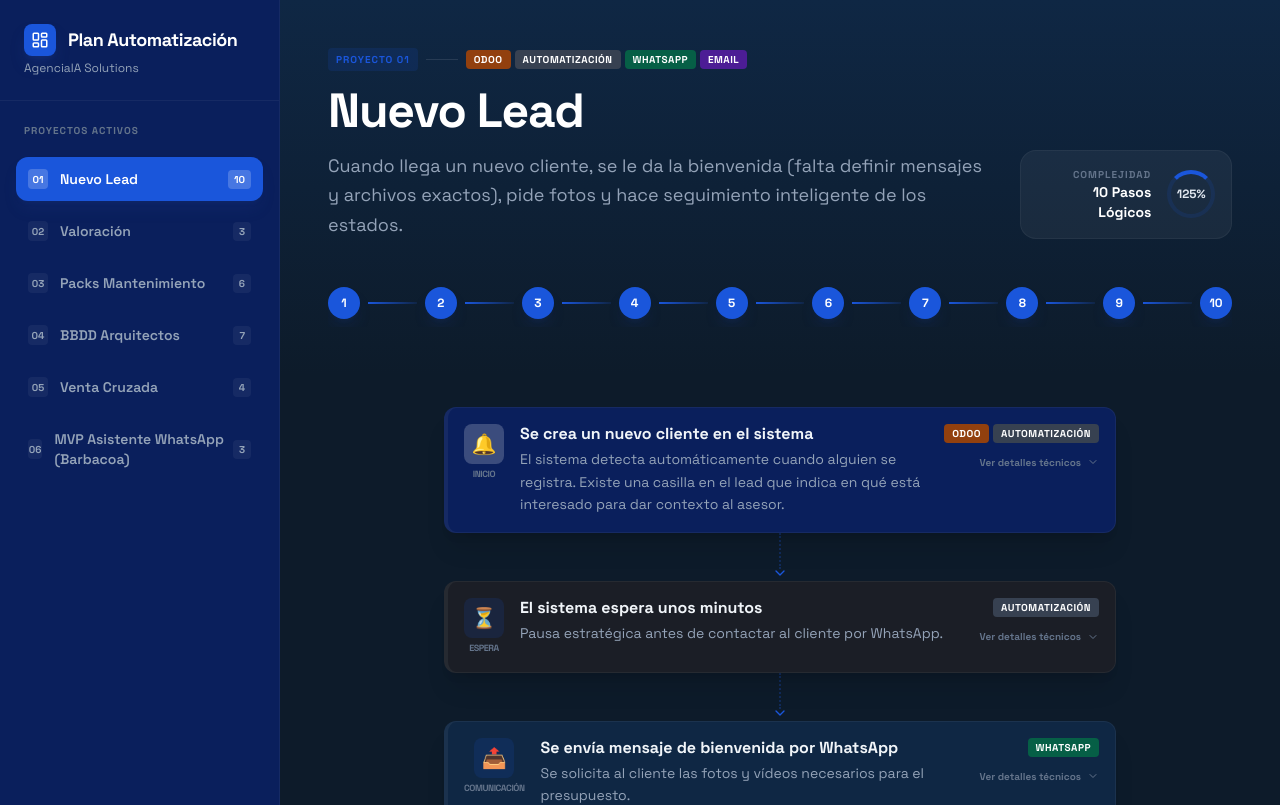
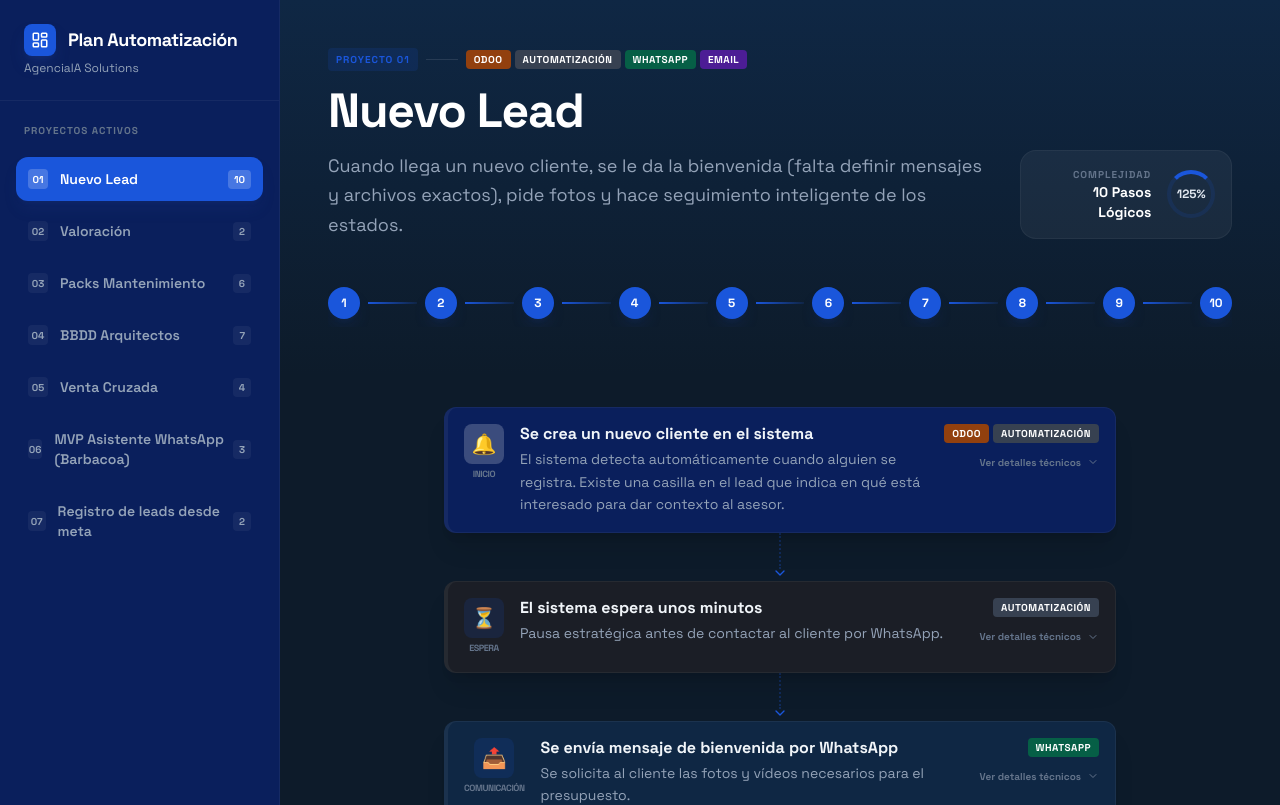
Before and after one commit to javiagenciaiasolutions-beep/outs-onboarding, a Next.js app: page / in a window 1280 px wide. Shown: the top 805 px of the page. Built offline with nearby package versions, Linux system fonts and the light colour scheme.

Commit message:
Update automation workflows: remove trustpilot, add meta leads

```diff
--- a/src/app/page.tsx
+++ b/src/app/page.tsx
@@ -117,8 +117,8 @@ const PROJECTS = [
   {
     id: "02",
     title: "Valoración",
-    description: "Cuando un cliente pasa a 'Cliente terminado' y tiene marcada la casilla de valoración, se le envía un WhatsApp (para Google) y un email de gracias (con copia a Trustpilot).",
-    apis: ["Odoo", "Evolution API", "Email"],
+    description: "Cuando un cliente pasa a 'Cliente terminado' y tiene marcada la casilla de valoración, se le envía un WhatsApp (para Google).",
+    apis: ["Odoo", "Evolution API"],
     steps: [
       {
         id: "p2-1",
@@ -135,14 +135,6 @@ const PROJECTS = [
         subtitle: "Se envía un mensaje de WhatsApp automatizado con el enlace directo para dejar valoración en Google.",
         api: ["Evolution API"],
         details: ["POST /v1/messages/send", "Enlace: Reseñas de Empresa en Google"]
-      },
-      {
-        id: "p2-3",
-        type: "api_call",
-        title: "Se envía email de agradecimiento en copia a Trustpilot",
-        subtitle: "Se manda un correo de Gmail al cliente agradeciendo su confianza, poniendo en copia el correo automatizado de Trustpilot para que la herramienta haga el resto.",
-        api: ["Email"],
-        details: ["Destinatario: Correo del cliente", "Copia (CC/BCC): Correo interno de Trustpilot", "Módulo Email o Nodo Gmail"]
       }
     ]
   },
@@ -337,6 +329,30 @@ const PROJECTS = [
         subtitle: "Analizando comportamiento para agregar el flujo de cualificación definitivo más adelante.",
         api: ["n8n"],
         details: ["Fase del proyecto: MVP y aprendizaje", "Próxima fase a definir por el cliente"]
+      }
+    ]
+  },
+  {
+    id: "07",
+    title: "Registro de leads desde meta",
+    description: "Cada vez que un nuevo lead de Meta se añade a Google Sheets, se sube automáticamente a Odoo como nuevo lead.",
+    apis: ["Sheets", "Odoo"],
+    steps: [
+      {
+        id: "p7-1",
+        type: "trigger",
+        title: "Nuevo registro en Google Sheets",
+        subtitle: "El sistema detecta cuando se añade una nueva fila en Google Sheets (proveniente de Meta).",
+        api: ["Sheets", "n8n"],
+        details: ["Trigger: On Row Added en Sheets", "Polling configurado para leer las nuevas filas añadidas"]
+      },
+      {
+        id: "p7-2",
+        type: "action",
+        title: "Creación de lead en Odoo",
+        subtitle: "Sube directamente el nuevo lead al CRM mapeando la información de la fila.",
+        api: ["Odoo"],
+        details: ["POST crear crm.lead", "Mapeo de campos: nombre, teléfono, email, etc."]
       }
     ]
   }
```
